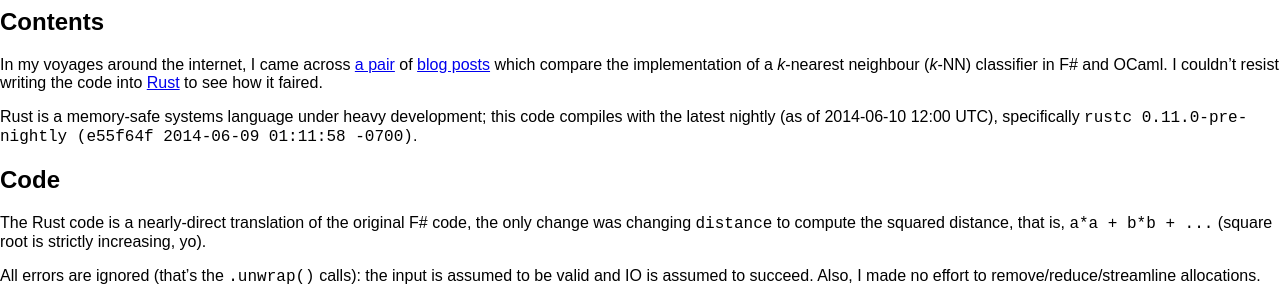
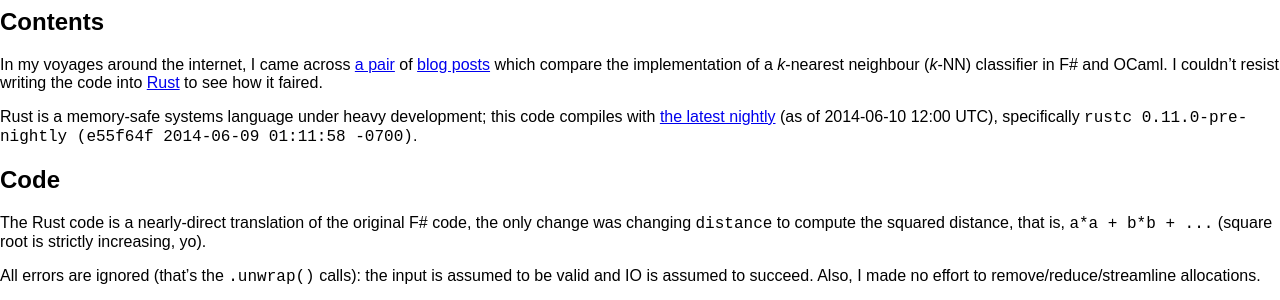
Before and after one commit to huonw/huonw.github.io, a Jekyll site: the page built from _posts/2014-06-10-knn-rust.md, in a window 1280 px wide and 900 px high. Shown: the part 128-428 px from the top of the window. Built offline with Jekyll 4.4.1, drawn with Linux system fonts in a browser that asks for light colours; comment, search, counter and statistics services are not loaded; part of the change alters nothing that is shown.

```diff
--- a/_posts/2014-06-10-knn-rust.md
+++ b/_posts/2014-06-10-knn-rust.md
@@ -14,9 +14,11 @@ resist writing the code into [Rust][rust] to see how it faired.
 [rust]: http://rust-lang.org/
 
 Rust is a memory-safe systems language under heavy development; this
-code compiles with the latest nightly (as of 2014-06-10 12:00 UTC),
+code compiles with [the latest nightly][nightly] (as of 2014-06-10 12:00 UTC),
 specifically `rustc 0.11.0-pre-nightly (e55f64f 2014-06-09 01:11:58
 -0700)`.
+
+[nightly]: http://www.rust-lang.org/install.html
 
 ## Code
 
```
